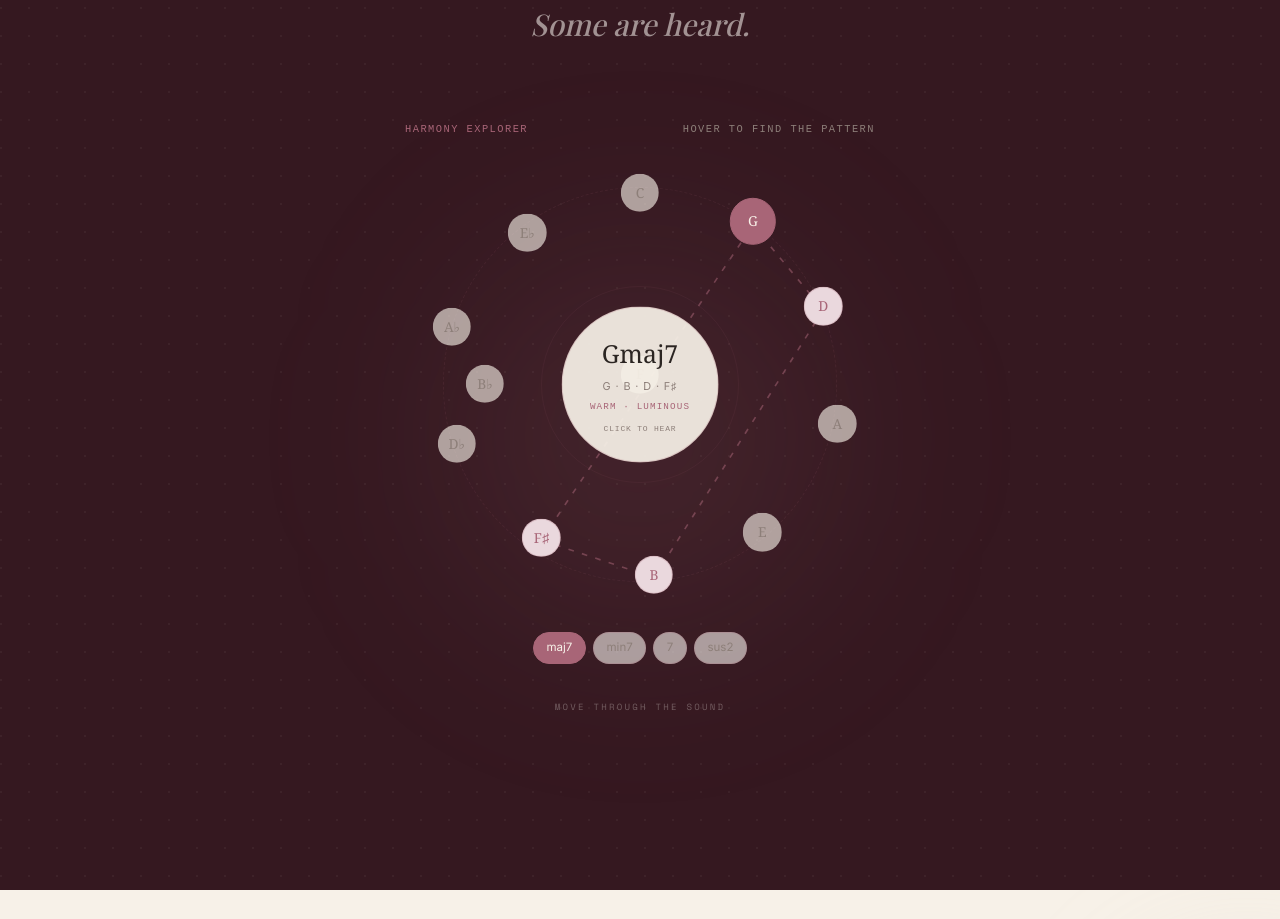
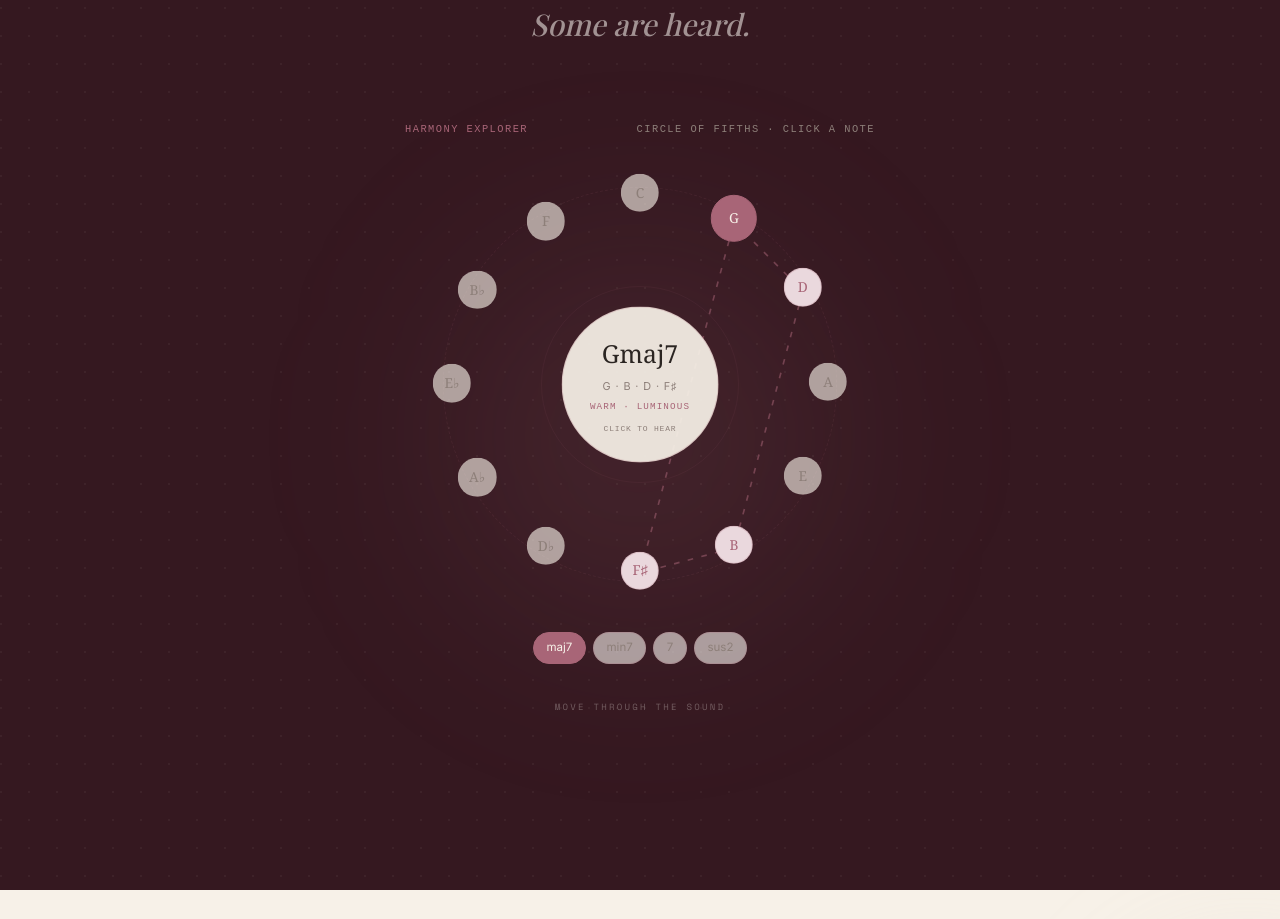
Before and after one commit to mandaakini/portfolio, a Next.js app: page / in a window 1280 px wide. Shown: the part 1101-2020 px from the top of the page. Built offline with nearby package versions, Linux system fonts and the light colour scheme.

Commit message:
Refine circle of fifths harmony explorer

```diff
--- a/components/HarmonyExplorer/HarmonyExplorer.tsx
+++ b/components/HarmonyExplorer/HarmonyExplorer.tsx
@@ -11,20 +11,31 @@ type NoteNode = {
   y: number;
 };
 
-const NOTES: NoteNode[] = [
-  { label: "C", midi: 60, x: 50, y: 10 },
-  { label: "G", midi: 67, x: 74, y: 16 },
-  { label: "D", midi: 62, x: 89, y: 34 },
-  { label: "A", midi: 69, x: 92, y: 59 },
-  { label: "E", midi: 64, x: 76, y: 82 },
-  { label: "B", midi: 71, x: 53, y: 91 },
-  { label: "F♯", midi: 66, x: 29, y: 83 },
-  { label: "D♭", midi: 61, x: 11, y: 63 },
-  { label: "A♭", midi: 68, x: 10, y: 38 },
-  { label: "E♭", midi: 63, x: 26, y: 18 },
-  { label: "B♭", midi: 70, x: 17, y: 50 },
-  { label: "F", midi: 65, x: 50, y: 48 },
+const CIRCLE_OF_FIFTHS = [
+  { label: "C", midi: 60 },
+  { label: "G", midi: 67 },
+  { label: "D", midi: 62 },
+  { label: "A", midi: 69 },
+  { label: "E", midi: 64 },
+  { label: "B", midi: 71 },
+  { label: "F♯", midi: 66 },
+  { label: "D♭", midi: 61 },
+  { label: "A♭", midi: 68 },
+  { label: "E♭", midi: 63 },
+  { label: "B♭", midi: 70 },
+  { label: "F", midi: 65 },
 ];
+
+const NOTES: NoteNode[] = CIRCLE_OF_FIFTHS.map((note, index) => {
+  const angle = (index * 30 - 90) * (Math.PI / 180);
+  const radius = 40;
+
+  return {
+    ...note,
+    x: 50 + radius * Math.cos(angle),
+    y: 50 + radius * Math.sin(angle),
+  };
+});
 
 const CHORDS: Record<
   ChordType,
@@ -102,7 +113,9 @@ export default function HarmonyExplorer() {
     });
   }, [activeNote, chord]);
 
-  const activePitchClasses = chordNotes.map((note) => note.pitchClass);
+  const activePitchClasses = chordNotes.map(
+    (note) => note.pitchClass,
+  );
 
   const activeNodes = NOTES.filter((note) =>
     activePitchClasses.includes(pitchClass(note.midi)),
@@ -126,17 +139,22 @@ export default function HarmonyExplorer() {
 
   useEffect(() => {
     return () => {
-      if (playingTimerRef.current) {
+      if (playingTimerRef.current !== null) {
         window.clearTimeout(playingTimerRef.current);
       }
 
-      audioContextRef.current?.close();
+      void audioContextRef.current?.close();
     };
   }, []);
 
   function selectNote(note: NoteNode) {
     setHasInteracted(true);
     setActiveNote(note);
+  }
+
+  function selectChordType(type: ChordType) {
+    setHasInteracted(true);
+    setChordType(type);
   }
 
   async function playChord() {
@@ -173,12 +191,16 @@ export default function HarmonyExplorer() {
       const gain = context.createGain();
 
       oscillator.type = index === 0 ? "sine" : "triangle";
+
       oscillator.frequency.setValueAtTime(
         frequencyFromMidi(note.midi),
         now,
       );
 
-      gain.gain.setValueAtTime(index === 0 ? 0.75 : 0.42, now);
+      gain.gain.setValueAtTime(
+        index === 0 ? 0.75 : 0.42,
+        now,
+      );
 
       oscillator.connect(gain);
       gain.connect(master);
@@ -189,7 +211,7 @@ export default function HarmonyExplorer() {
 
     setIsPlaying(true);
 
-    if (playingTimerRef.current) {
+    if (playingTimerRef.current !== null) {
       window.clearTimeout(playingTimerRef.current);
     }
 
@@ -201,11 +223,11 @@ export default function HarmonyExplorer() {
   return (
     <section
       className="harmony-explorer"
-      aria-label="Interactive harmony explorer"
+      aria-label="Interactive circle of fifths harmony explorer"
     >
       <div className="harmony-explorer__topline">
         <span>Harmony Explorer</span>
-        <span>Hover to find the pattern</span>
+        <span>Circle of fifths · click a note</span>
       </div>
 
       <div className="harmony-constellation">
@@ -215,7 +237,8 @@ export default function HarmonyExplorer() {
           aria-hidden="true"
         >
           {activeNodes.map((node, index) => {
-            const next = activeNodes[(index + 1) % activeNodes.length];
+            const next =
+              activeNodes[(index + 1) % activeNodes.length];
 
             return (
               <line
@@ -260,7 +283,7 @@ export default function HarmonyExplorer() {
                 selectNote(note);
                 void playChord();
               }}
-              aria-label={`Play ${note.label}${chord.label}`}
+              aria-label={`Select and play ${note.label}${chord.label}`}
             >
               {note.label}
             </button>
@@ -284,7 +307,9 @@ export default function HarmonyExplorer() {
           </span>
 
           <span className="harmony-center__notes">
-            {chordNotes.map((note) => note.label).join(" · ")}
+            {chordNotes
+              .map((note) => note.label)
+              .join(" · ")}
           </span>
 
           <span className="harmony-center__descriptor">
@@ -310,10 +335,8 @@ export default function HarmonyExplorer() {
                 ? "harmony-control harmony-control--active"
                 : "harmony-control"
             }
-            onClick={() => {
-              setHasInteracted(true);
-              setChordType(type);
-            }}
+            onClick={() => selectChordType(type)}
+            aria-pressed={chordType === type}
           >
             {CHORDS[type].label}
           </button>
```
